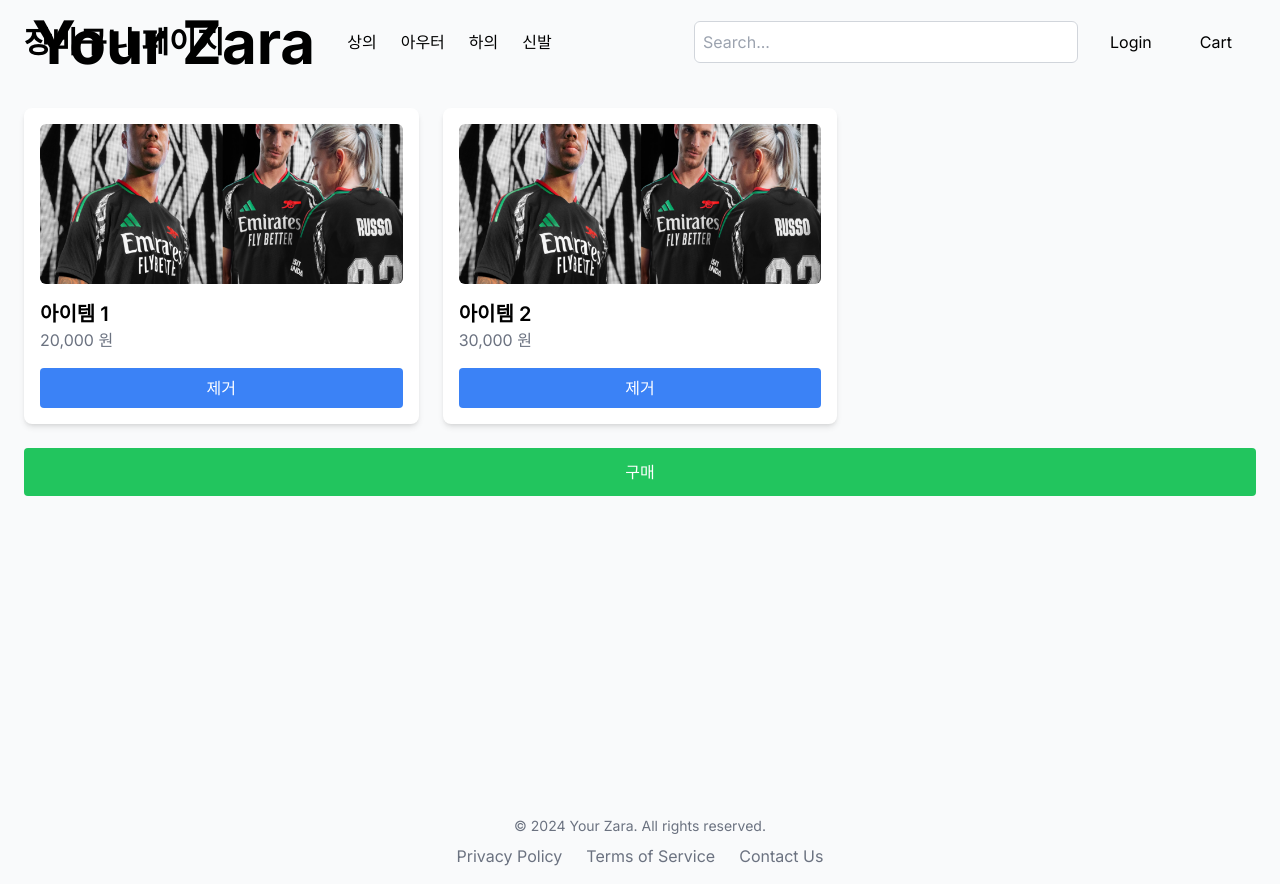
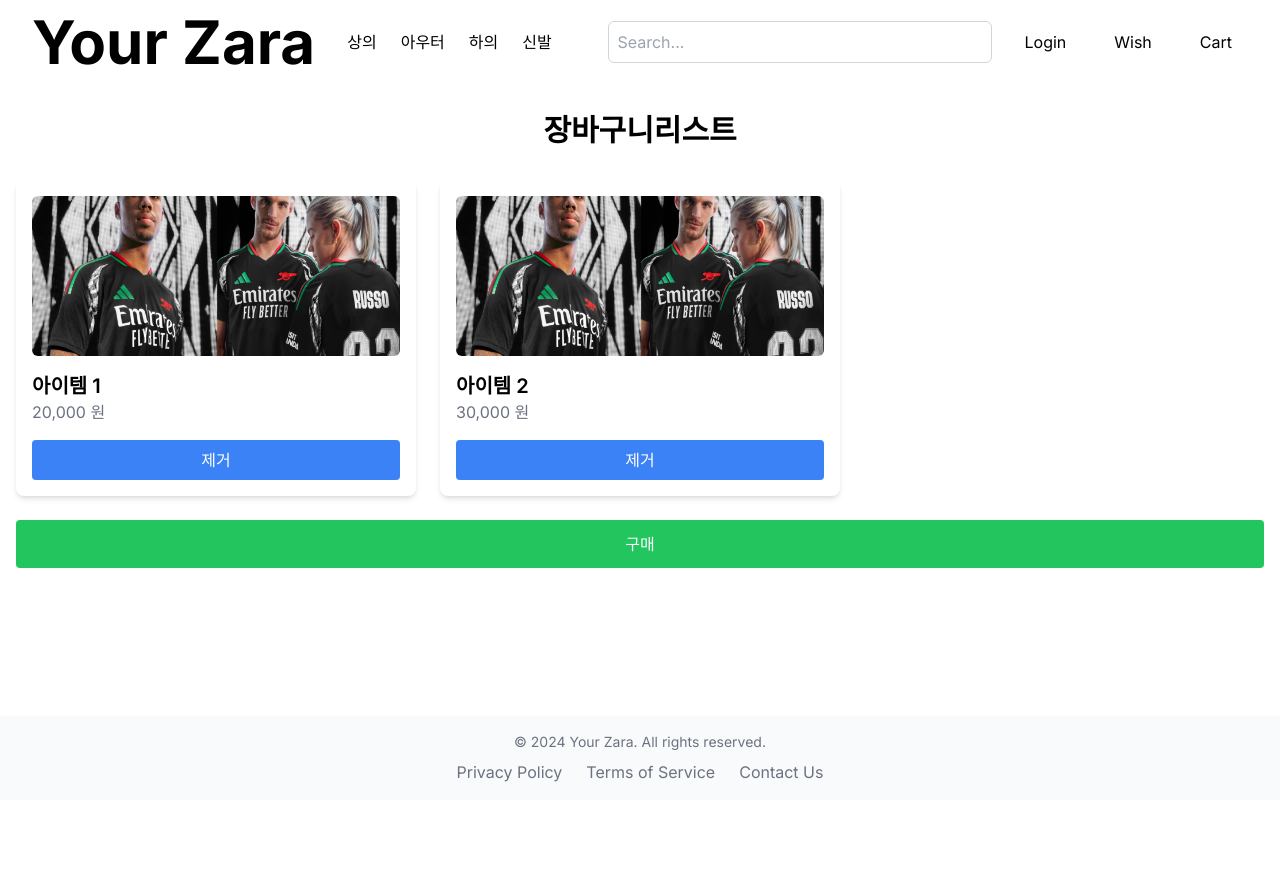
Before and after one commit to wnstndks/ShopProject, a Next.js app: page /Cart in a window 1280 px wide. After the commit the page ends 800 px from the top, so only its background shows below. Built offline with nearby package versions, Linux system fonts and the light colour scheme.

Commit message:
디자인 수정

```diff
--- a/app/Buy/page.tsx
+++ b/app/Buy/page.tsx
@@ -6,9 +6,8 @@
     ];
 
     return (
-      <div className="container mx-auto p-4">
-        <h1 className="text-2xl font-bold mb-6">구매 내역</h1>
-        <br/>
+      <div className="container mx-auto p-4 mt-24"> {/* 상단 여백 추가 */}
+            <h1 className="text-3xl font-bold mb-8 text-center">구매내역</h1> {/* 중앙 정렬 및 여백 조정 */}
         <div className="grid grid-cols-1 md:grid-cols-2 lg:grid-cols-3 gap-4">
           {orders.map((order) => (
             <div key={order.id} className="border rounded-lg p-4">
--- a/app/Cart/page.tsx
+++ b/app/Cart/page.tsx
@@ -26,10 +26,8 @@
     };
 
     return (
-        <div className="p-6 bg-gray-50 min-h-screen">
-
-            <h1 className="text-3xl font-bold mb-6">장바구니 페이지</h1>
-            <br/>
+        <div className="container mx-auto p-4 mt-24"> {/* 상단 여백 추가 */}
+            <h1 className="text-3xl font-bold mb-8 text-center">장바구니리스트</h1>
             {cartItems.length === 0 ? (
                 <p className="text-lg">장바구니에 아이템이 없습니다.</p>
             ) : (
--- a/app/Wish/page.tsx
+++ b/app/Wish/page.tsx
@@ -4,7 +4,7 @@
 
 export default function Wish() {
     return (
-        <div className="container mx-auto p-4 mt-16"> {/* 상단 여백 추가 */}
+        <div className="container mx-auto p-4 mt-24"> {/* 상단 여백 추가 */}
             <h1 className="text-3xl font-bold mb-8 text-center">위시리스트</h1> {/* 중앙 정렬 및 여백 조정 */}
             <div className="grid grid-cols-1 md:grid-cols-2 lg:grid-cols-3 gap-6"> {/* gap 증가 */}
                 {Array.from({ length: 9 }).map((_, index) => (
--- a/app/components/Header.tsx
+++ b/app/components/Header.tsx
@@ -31,6 +31,9 @@
               <a href="/Login">Login</a>
             </button>
             <button className="text-black px-4 py-2 rounded-md hover:text-blue-600 transition duration-300">
+              <a href="/Wish">Wish</a>
+            </button>
+            <button className="text-black px-4 py-2 rounded-md hover:text-blue-600 transition duration-300">
               <a href="/Cart">Cart</a>
             </button>
           </div>
```
